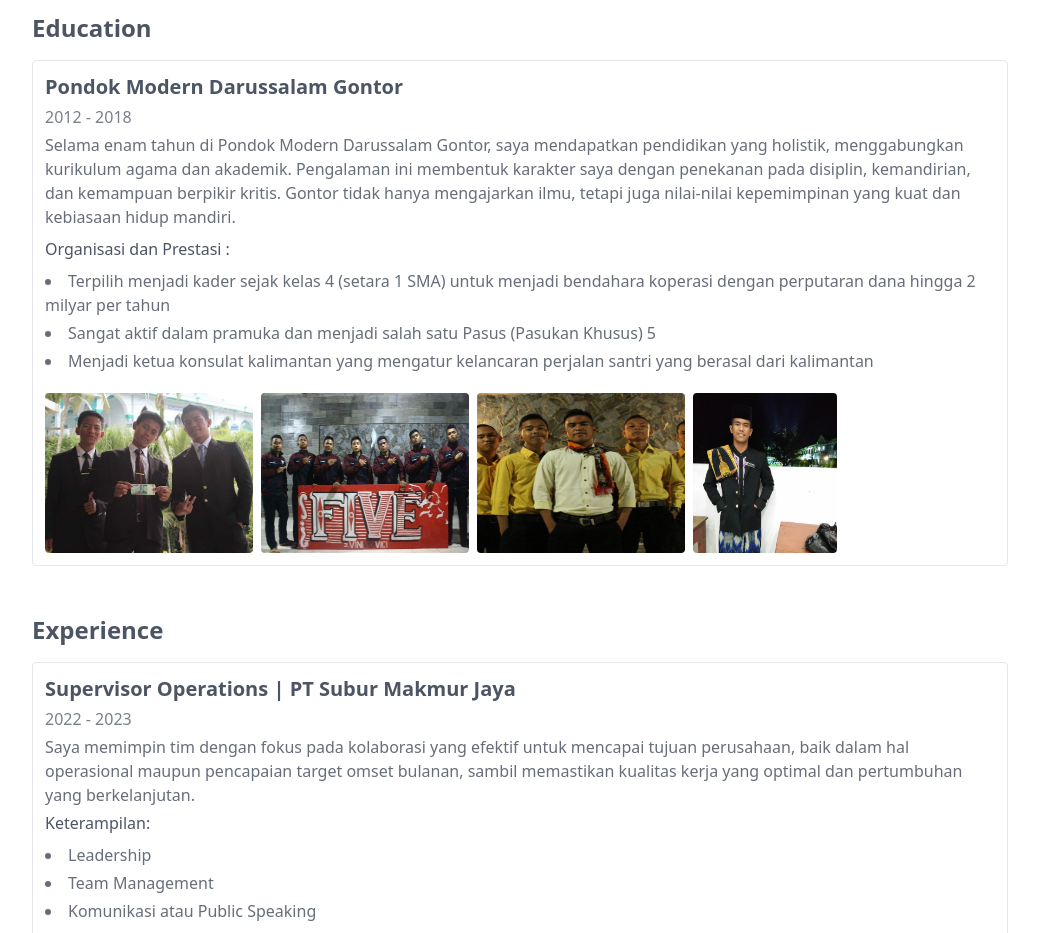
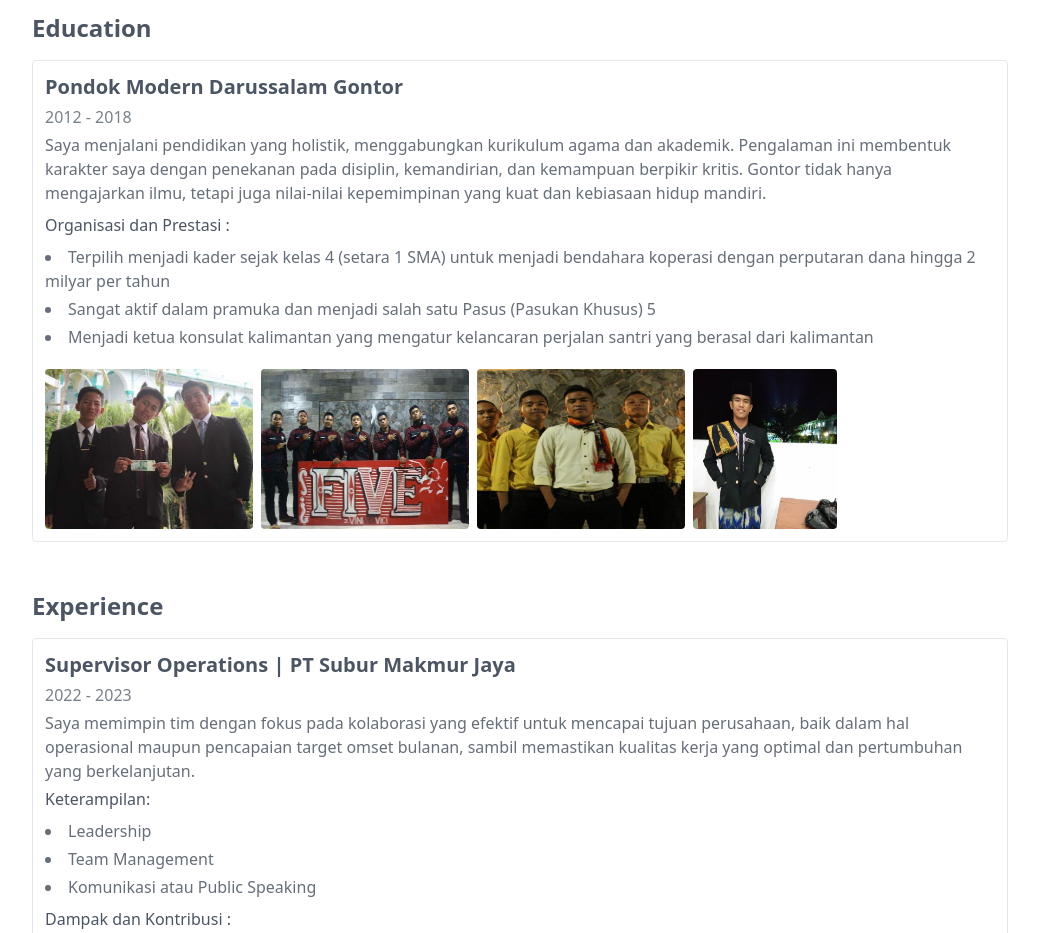
Before and after one commit to sarrahman-me/personal-website, a Next.js app: page / in a window 1280 px wide. Shown: the part 1780-2713 px from the top of the page, without its empty margins (120-1159 px from the left). Built offline with nearby package versions, Linux system fonts and the light colour scheme.

Commit message:
:pencil2: fix typo

```diff
--- a/app/page.tsx
+++ b/app/page.tsx
@@ -103,7 +103,7 @@ export default function Home() {
           schollName="Pondok Modern Darussalam Gontor"
           startYear="2012"
           endYear="2018"
-          description="Selama enam tahun di Pondok Modern Darussalam Gontor, saya mendapatkan pendidikan yang holistik, menggabungkan kurikulum agama dan akademik. Pengalaman ini membentuk karakter saya dengan penekanan pada disiplin, kemandirian, dan kemampuan berpikir kritis. Gontor tidak hanya mengajarkan ilmu, tetapi juga nilai-nilai kepemimpinan yang kuat dan kebiasaan hidup mandiri."
+          description="Saya menjalani pendidikan yang holistik, menggabungkan kurikulum agama dan akademik. Pengalaman ini membentuk karakter saya dengan penekanan pada disiplin, kemandirian, dan kemampuan berpikir kritis. Gontor tidak hanya mengajarkan ilmu, tetapi juga nilai-nilai kepemimpinan yang kuat dan kebiasaan hidup mandiri."
           prestasi={[
             "Terpilih menjadi kader sejak kelas 4 (setara 1 SMA) untuk menjadi bendahara koperasi dengan perputaran dana hingga 2 milyar per tahun",
             "Sangat aktif dalam pramuka dan menjadi salah satu Pasus (Pasukan Khusus) 5",
```
